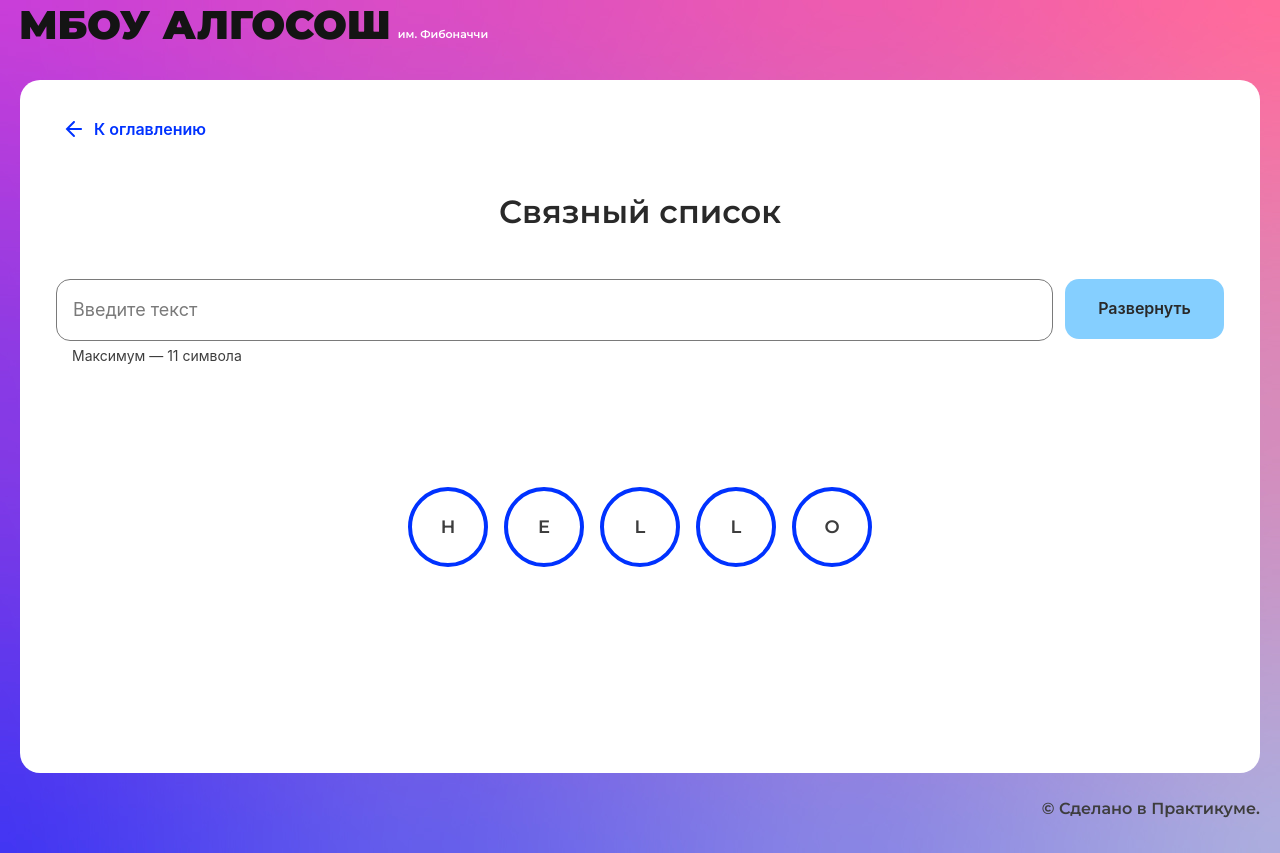
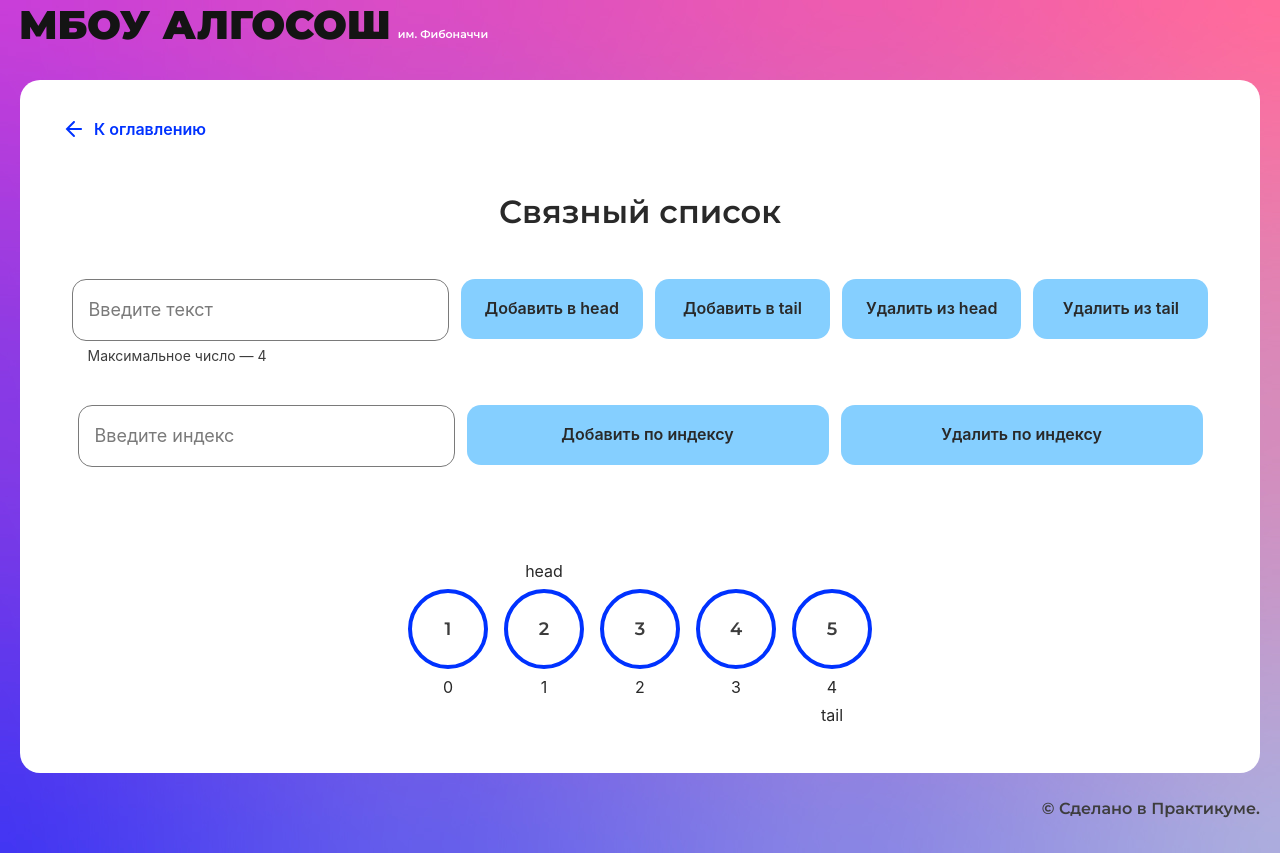
Before and after one commit to denis-ttk-1975/algososh, a React (Create React App) app: page /list in a window 1280 px wide. Built offline with nearby package versions, Linux system fonts and the light colour scheme.

Commit message:
list layout done

```diff
--- a/src/components/list-page/list-page.css
+++ b/src/components/list-page/list-page.css
@@ -1,7 +1,7 @@
-.string {
-  max-width: 377px;
+.button-style-middle {
+  min-width: 175px;
 }
 
-.button-style {
-  min-width: 138px;
+.button-style-long {
+  min-width: 362px;
 }
--- a/src/components/list-page/list-page.module.css
+++ b/src/components/list-page/list-page.module.css
@@ -5,11 +5,30 @@
 }
 .circleArea {
   display: flex;
+  height: 170px;
   gap: 16px;
   justify-content: center;
 }
-.stringContentArea {
+.listContentArea {
   display: flex;
   gap: 120px;
   flex-direction: column;
 }
+
+.verticalInputForm {
+  display: flex;
+  gap: 38px;
+  flex-direction: column;
+}
+.countedCircle {
+  display: flex;
+  height: 110px;
+  gap: 8px;
+  flex-direction: column;
+  justify-content: end;
+}
+.countedCircleWithUnderText {
+  display: flex;
+  gap: 8px;
+  flex-direction: column;
+}
--- a/src/components/list-page/list-page.tsx
+++ b/src/components/list-page/list-page.tsx
@@ -5,25 +5,44 @@ import { Circle } from '../ui/circle/circle';
 import { Button } from '../ui/button/button';
 
 import styles from './list-page.module.css';
-// import './list-page.css';
+import './list-page.css';
 
 export const ListPage: React.FC = () => {
-  const [word, setWord] = useState('hello');
+  const [word, setWord] = useState('12345');
   const handleChange = (event: ChangeEvent<HTMLInputElement>) => {
     setWord(event.target.value);
   };
-  const arrayFromString = Array.from(word);
+  const listFromTask = Array.from(word);
 
   return (
     <SolutionLayout title='Связный список'>
-      <div className={`${styles.stringContentArea}`}>
-        <div className={`${styles.inputArea}`}>
-          <Input isLimitText={true} maxLength={11} extraClass={'string'} onChange={handleChange} />
-          <Button text={'Развернуть'} extraClass={'button-style'} />
+      <div className={`${styles.listContentArea}`}>
+        <div className={`${styles.verticalInputForm}`}>
+          <div className={`${styles.inputArea}`}>
+            <Input isLimitText={true} type={'number'} max={4} extraClass={'input-style'} onChange={handleChange} />
+            <Button text={'Добавить в head'} extraClass={'button-style-middle'} />
+            <Button text={'Добавить в tail'} extraClass={'button-style-middle'} />
+            <Button text={'Удалить из head'} extraClass={'button-style-middle'} />
+            <Button text={'Удалить из tail'} extraClass={'button-style-middle'} />
+          </div>
+          <div className={`${styles.inputArea}`}>
+            <Input placeholder={'Введите индекс'} isLimitText={false} type={'number'} extraClass={'input-style'} onChange={handleChange} />
+            <Button text={'Добавить по индексу'} extraClass={'button-style-long'} />
+            <Button text={'Удалить по индексу'} extraClass={'button-style-long'} />
+          </div>
         </div>
         <div className={`${styles.circleArea}`}>
-          {arrayFromString.map((elem) => {
-            return <Circle letter={elem} />;
+          {listFromTask.map((elem, key, array) => {
+            return (
+              <div className={`${styles.countedCircleWithUnderText}`}>
+                <div className={`${styles.countedCircle}`}>
+                  <p>{key === 1 ? 'head' : ' '}</p>
+                  <Circle letter={elem} />
+                  <p>{key}</p>
+                </div>
+                <p>{key === 4 ? 'tail' : ' '}</p>
+              </div>
+            );
           })}
         </div>
       </div>
--- a/src/components/queue-page/queue-page.module.css
+++ b/src/components/queue-page/queue-page.module.css
@@ -11,7 +11,7 @@
 }
 .queueContentArea {
   display: flex;
-  gap: 128px;
+  gap: 120px;
   flex-direction: column;
 }
 .countedCircle {
```
